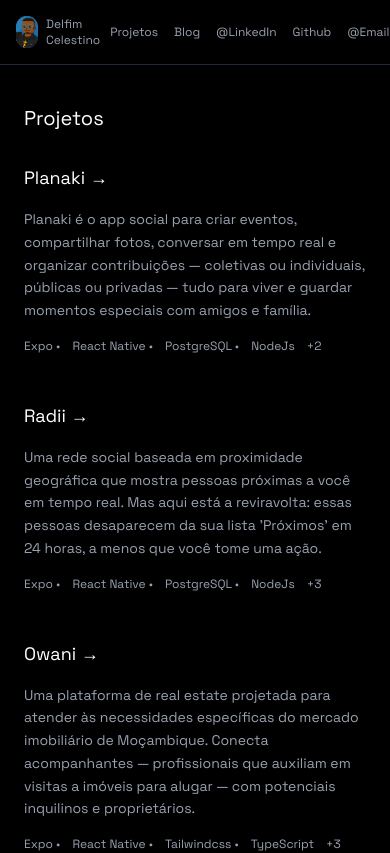
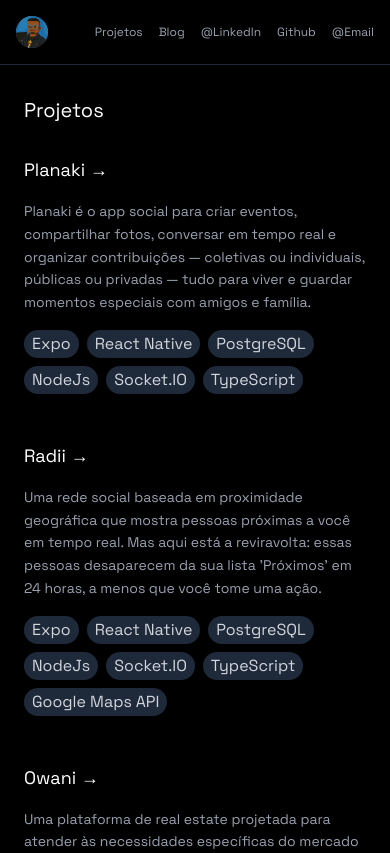
Before and after one commit to DelfimCelestino/portifolio-v3, a Next.js app: page /projects in a window 390 px wide. Shown: the top 853 px of the page. Built offline with nearby package versions, Linux system fonts and the light colour scheme.

Commit message:
Refactor Blog and Projects pages for improved layout and styling; update Header component for responsive display

```diff
--- a/src/app/blog/page.tsx
+++ b/src/app/blog/page.tsx
@@ -44,7 +44,7 @@
                 <p className="text-gray-400 text-sm leading-relaxed">
                   {post.description}
                 </p>
-                <div className="flex items-center gap-4 text-xs text-gray-400">
+                <div className="flex flex-wrap items-center gap-4 text-xs text-gray-400">
                   <time dateTime={post.date}>
                     {new Date(post.date).toLocaleDateString('pt-BR', {
                       year: 'numeric',
@@ -55,11 +55,13 @@
                   <span>•</span>
                   <span>{post.readTime}</span>
                   <span>•</span>
-                  <div className="flex gap-2">
-                    {post.tags.map((tag, index) => (
-                      <span key={tag}>
+                  <div className="flex flex-wrap gap-2">
+                    {post.tags.map((tag) => (
+                      <span
+                        key={tag}
+                        className="px-2 py-0.5 rounded-full bg-gray-800 text-gray-300 hover:bg-gray-700 transition-colors"
+                      >
                         {tag}
-                        {index < post.tags.length - 1 && ', '}
                       </span>
                     ))}
                   </div>
--- a/src/app/projects/page.tsx
+++ b/src/app/projects/page.tsx
@@ -4,7 +4,19 @@
 import projectsData from "@/data/projects.json"
 import Link from "next/link"
 
+type Project = {
+  id: string
+  title: string
+  description: string
+  longDescription: string
+  technologies: string[]
+  features: string[]
+  playStoreLink: string
+}
+
 export default function ProjectsPage() {
+  const projects = projectsData.projects as Project[]
+
   return (
     <div className="min-h-screen bg-black text-white pb-20 md:pb-0">
       <Header />
@@ -15,7 +27,7 @@
           <h1 className="text-xl md:text-2xl font-normal mb-8 text-white">Projetos</h1>
 
           <div className="space-y-12">
-            {projectsData.projects.map((project) => (
+            {projects.map((project) => (
               <div key={project.id} className="space-y-4">
                 <Link
                   href={`/projects/${project.id}`}
@@ -28,16 +40,15 @@
                 <p className="text-gray-400 text-sm leading-relaxed">
                   {project.description}
                 </p>
-                <div className="flex flex-wrap gap-3 text-xs text-gray-400">
-                  {project.technologies.slice(0, 4).map((tech, index) => (
-                    <span key={tech}>
+                <div className="flex flex-wrap gap-2">
+                  {project.technologies.map((tech) => (
+                    <span
+                      key={tech}
+                      className="px-2 py-0.5 rounded-full bg-gray-800 text-gray-300 hover:bg-gray-700 transition-colors"
+                    >
                       {tech}
-                      {index < Math.min(3, project.technologies.length - 1) && <span> • </span>}
                     </span>
                   ))}
-                  {project.technologies.length > 4 && (
-                    <span>+{project.technologies.length - 4}</span>
-                  )}
                 </div>
               </div>
             ))}
--- a/src/components/Header.tsx
+++ b/src/components/Header.tsx
@@ -22,7 +22,7 @@
                 sizes="32px"
               />
             </div>
-            <span className="text-gray-400 group-hover:text-white transition-colors text-xs md:text-sm">
+            <span className="hidden md:inline text-gray-400 group-hover:text-white transition-colors text-xs md:text-sm">
               Delfim Celestino
             </span>
           </Link>
```
